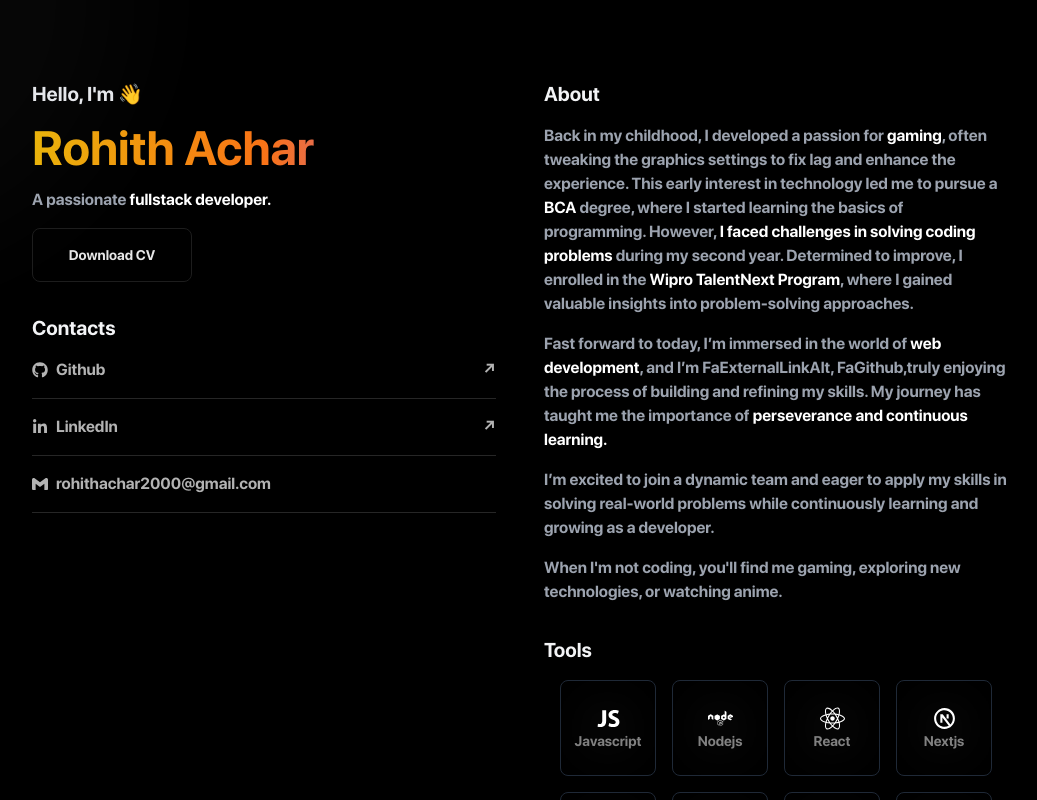
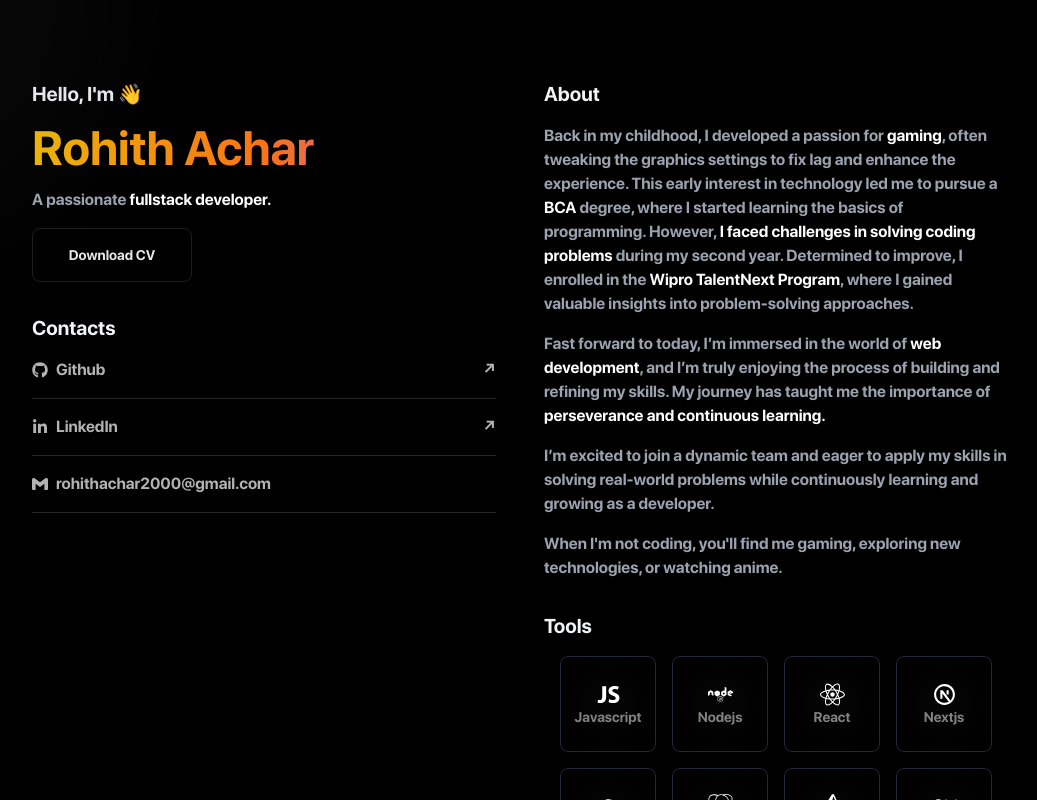
Before and after one commit to RohithAchar/Portfolio-v2, a Next.js app: page / in a window 1280 px wide. Shown: the top 800 px of the page, without its empty margins (120-1157 px from the left). Built offline with nearby package versions, Linux system fonts and the light colour scheme.

Commit message:
Update page.jsx

```diff
--- a/app/page.jsx
+++ b/app/page.jsx
@@ -72,8 +72,7 @@ const HomePage = () => {
                 <span className="font-semibold text-accent">
                   web development
                 </span>
-                , and I’m FaExternalLinkAlt, FaGithub,truly enjoying the process
-                of building and refining my skills. My journey has taught me the
+                , and I’m truly enjoying the process of building and refining my skills. My journey has taught me the
                 importance of{" "}
                 <span className="font-semibold text-accent">
                   perseverance and continuous learning.
```
